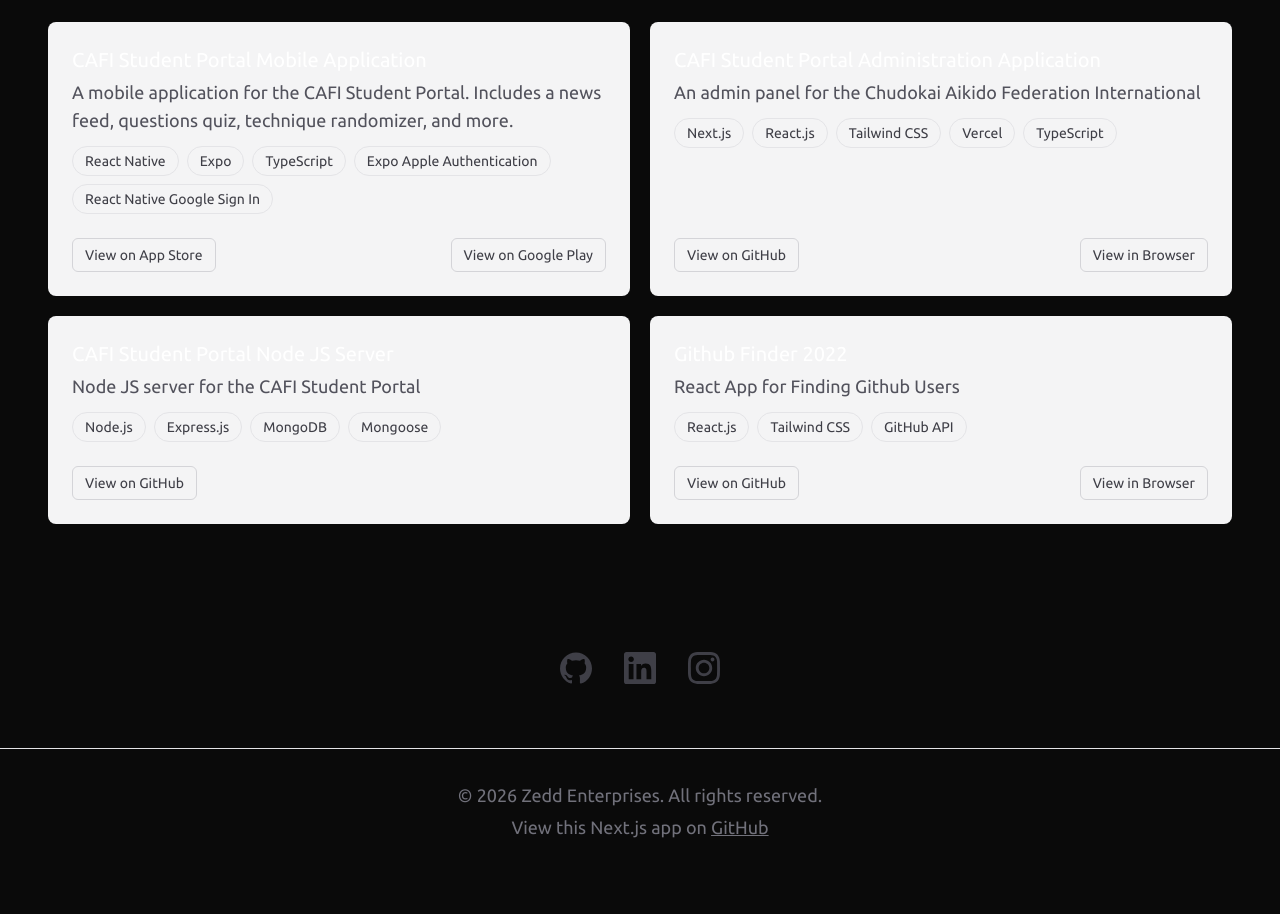
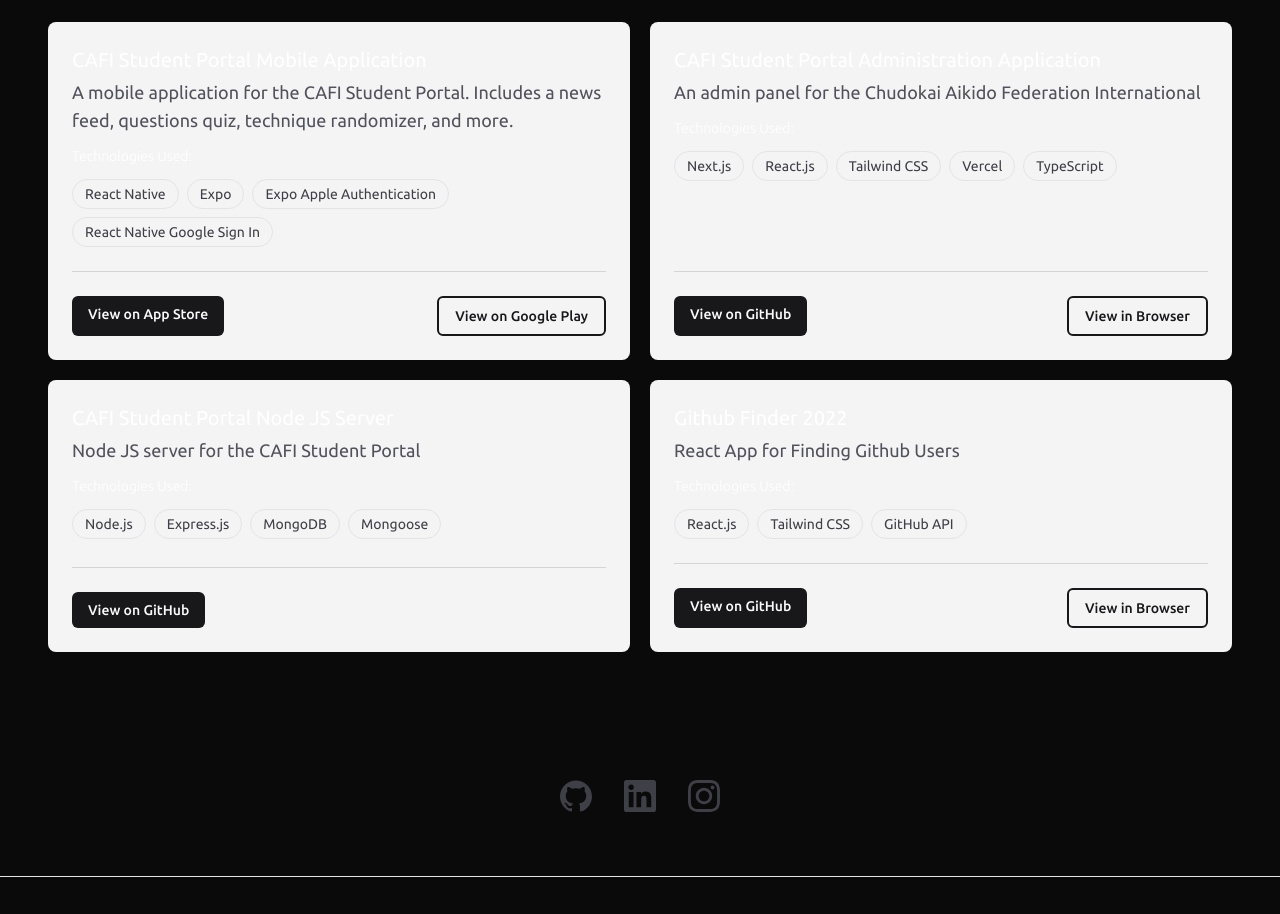
Before and after one commit to james-zedd/jameszedd-dot-com, a Next.js app: page / in a window 1280 px wide. Shown: the part 2338-3252 px from the top of the page. Before the commit the page ends 3211 px from the top, so only its background shows below. Built offline with nearby package versions, Linux system fonts and the light colour scheme.

Commit message:
Touch ups for portfolio cards

```diff
--- a/src/app/_components/PortfolioCard.tsx
+++ b/src/app/_components/PortfolioCard.tsx
@@ -22,6 +22,7 @@
       <div className="flex-1">
         <h3 className="text-xl font-medium">{name}</h3>
         <p className="mt-1 text-zinc-600 dark:text-zinc-400">{description}</p>
+        <span className="inline-block mt-3 font-thin text-sm">Technologies Used:</span>
         <ul className="mt-3 flex flex-wrap gap-2">
           {technologies.map((technology) => (
             <li
@@ -33,13 +34,14 @@
           ))}
         </ul>
       </div>
-      <div className="mt-6 flex gap-3">
+      <hr className="my-6 border-zinc-300 dark:border-zinc-700" />
+      <div className="flex gap-3">
         {linkOneUrl && (
           <a
             href={linkOneUrl}
             target="_blank"
             rel="noreferrer"
-            className="rounded-md border border-zinc-300 px-3 py-1.5 text-sm text-zinc-700 hover:bg-zinc-200 dark:border-zinc-700 dark:text-zinc-300 dark:hover:bg-zinc-800"
+            className="rounded-md bg-zinc-900 px-4 py-2 text-sm font-medium text-zinc-50 transition-colors hover:bg-zinc-700 dark:bg-zinc-50 dark:text-zinc-900 dark:hover:bg-zinc-300"
           >
             {linkOneText}
           </a>
@@ -49,7 +51,7 @@
             href={linkTwoUrl}
             target="_blank"
             rel="noreferrer"
-            className="ml-auto rounded-md border border-zinc-300 px-3 py-1.5 text-sm text-zinc-700 hover:bg-zinc-200 dark:border-zinc-700 dark:text-zinc-300 dark:hover:bg-zinc-800"
+            className="ml-auto rounded-md border-2 border-zinc-900 px-4 py-2 text-sm font-medium text-zinc-900 transition-colors hover:bg-zinc-900 hover:text-zinc-50 dark:border-zinc-50 dark:text-zinc-50 dark:hover:bg-zinc-50 dark:hover:text-zinc-900"
           >
             {linkTwoText}
           </a>
--- a/src/app/_data/Portfolio.ts
+++ b/src/app/_data/Portfolio.ts
@@ -12,7 +12,7 @@
     {
         name: "CAFI Student Portal Mobile Application",
         description: "A mobile application for the CAFI Student Portal. Includes a news feed, questions quiz, technique randomizer, and more.",
-        technologies: ["React Native", "Expo", "TypeScript", "Expo Apple Authentication", "React Native Google Sign In"],
+        technologies: ["React Native", "Expo", "Expo Apple Authentication", "React Native Google Sign In"],
         linkOneUrl: "https://apps.apple.com/us/app/cafi-student-portal/id6760269554",
         linkTwoUrl: "https://play.google.com/store/apps/details?id=com.zeddenterprises.cafistudentportalmobile&hl=en_CA",
         linkOneText: "View on App Store",
```
